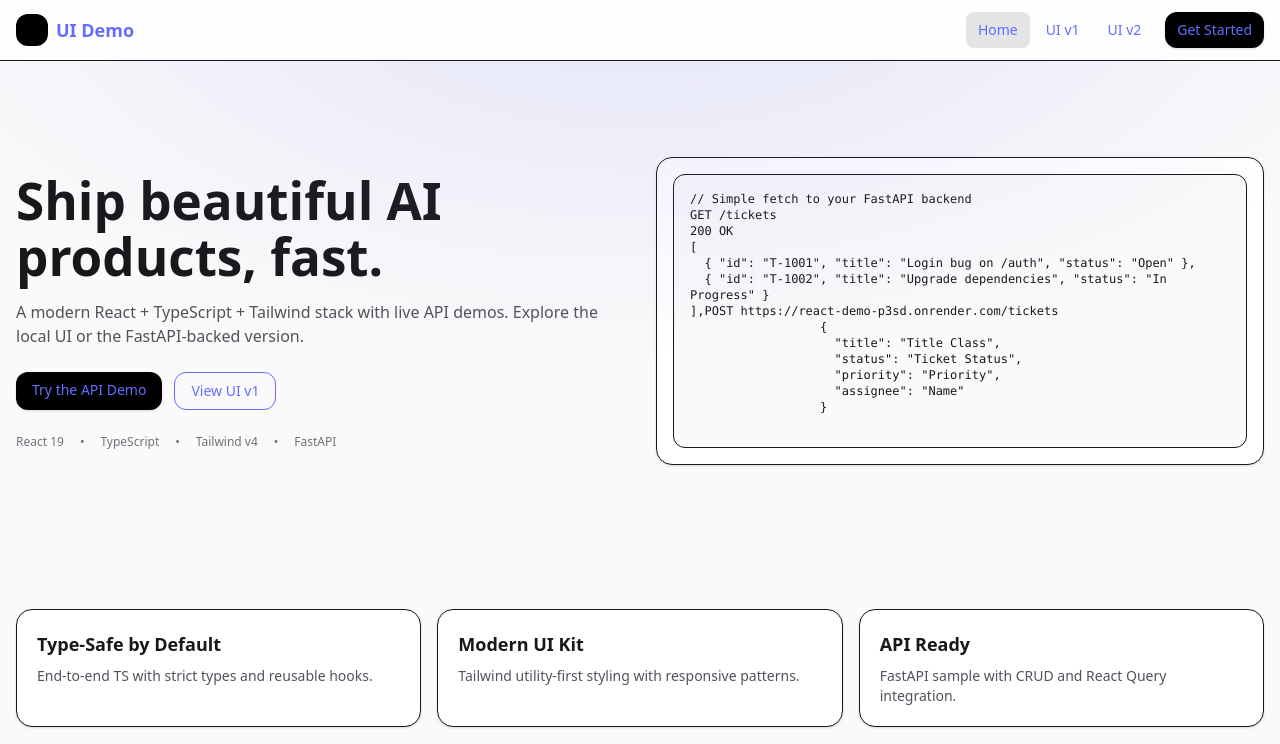
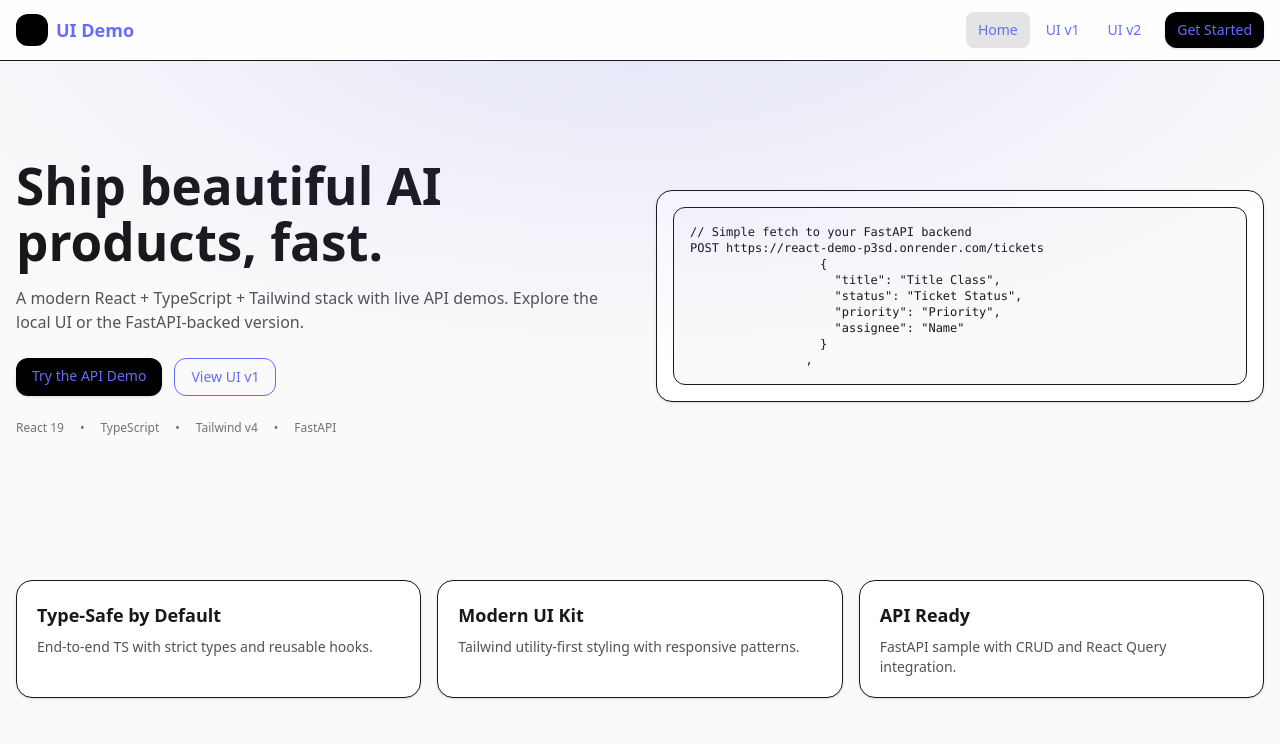
Before and after one commit to crewgamble/react-demo, a React (Vite) app: page / in a window 1280 px wide. Shown: the top 744 px of the page. Built offline with nearby package versions, Linux system fonts and the light colour scheme; no server answers.

Commit message:
Update Landing.tsx

```diff
--- a/src/pages/Landing.tsx
+++ b/src/pages/Landing.tsx
@@ -91,20 +91,15 @@ export default function Landing() {
             <div className="rounded-xl border bg-zinc-50 p-4 font-mono text-xs dark:bg-zinc-950">
               <p>// Simple fetch to your FastAPI backend</p>
               <pre className="whitespace-pre-wrap">
-{`GET /tickets
-200 OK
-[
-  { "id": "T-1001", "title": "Login bug on /auth", "status": "Open" },
-  { "id": "T-1002", "title": "Upgrade dependencies", "status": "In Progress" }
-]`},
-                {`POST https://react-demo-p3sd.onrender.com/tickets
+{`POST https://react-demo-p3sd.onrender.com/tickets
                   {
                     "title": "Title Class",
                     "status": "Ticket Status",
                     "priority": "Priority",
                     "assignee": "Name"
                   }
-                `}
+                `},
+
               </pre>
             </div>
           </div>
```
